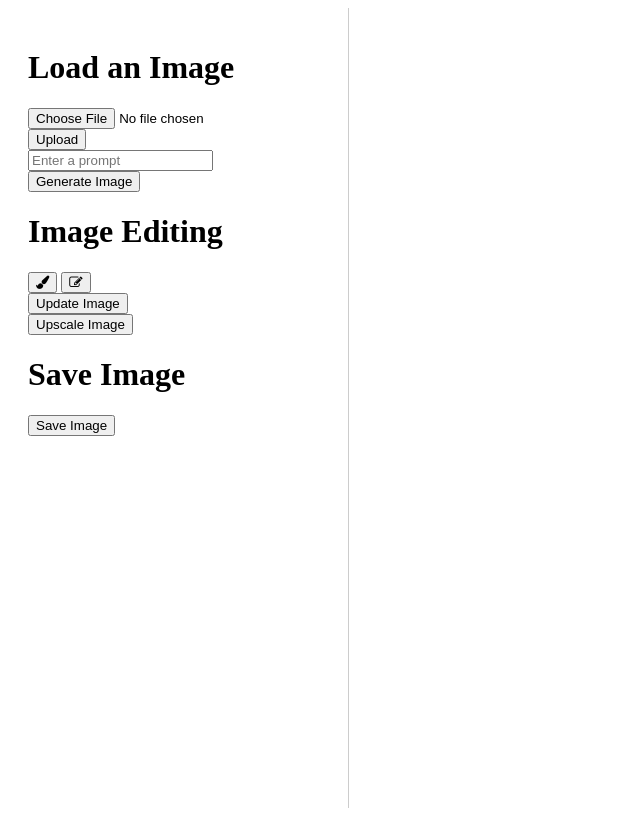
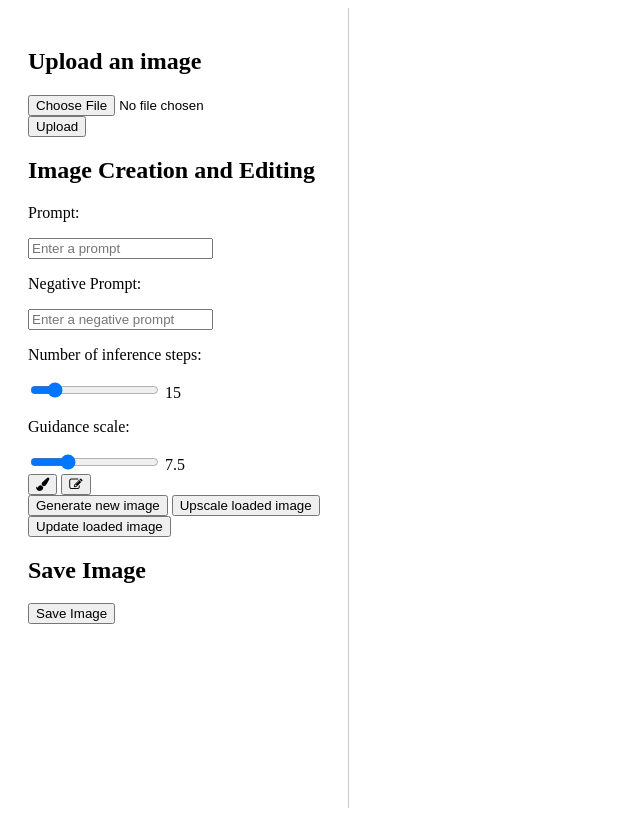
Before and after one commit to shanetwinterhalter/photo_studio, a Flask app: page / in a window 1280 px wide. Shown: the whole page, without its empty margins (0-640 px from the left). Run offline with Flask 3, Linux system fonts and the light colour scheme.

Commit message:
Updates
- Reorganise UI
- Set image size limits & handle non-square images
- Add options to configure number of steps, guidance scale and
negative prompts

```diff
--- a/web/app.py
+++ b/web/app.py
@@ -16,22 +16,23 @@ import random
 
 import time
 
+DEFAULTARGS = {
+    "prompt": "a portrait photo of a shane man, handsome, " +
+              "clear skin, photograph, photorealistic, well lit",
+    "inferenceSteps": "15",
+    "guidanceScale": "7.5",
+    "negativePrompt": "bad, deformed, ugly, bad anatomy, cartoon, " +
+                      "animated, scary, wrinkles, duplicate, double"
+}
 
 IMAGE_MODEL = "../models/shane9r"
 SEGMENT_MODEL = "../models/sam_vit_h_4b8939.pth"
-NEGATIVE_PROMPT = "bad, deformed, ugly, bad anatomy, cartoon, animated," + \
-                "scary, wrinkles, duplicate, double"
-NUM_INFERENCE_STEPS = 15
-GUIDANCE_SCALE = 20
 
 UPSCALE_MODEL = "stabilityai/stable-diffusion-x4-upscaler"
 UPSCALE_RES = (256, 256)
-UPSCALING_INFERENCE_STEPS = 15
 
 INPAINT_MODEL = "stabilityai/stable-diffusion-2-inpainting"
-INPAINTING_INFERENCE_STEPS = 15
-INPAINTING_GUIDANCE_SCALE = 7.5
-INPAINT_RES = (512, 512)
+MAX_INPAINT_RES = (1024, 1024)
 
 
 app = Flask(__name__)
@@ -78,21 +79,49 @@ def save_image(image):
     return image_url
 
 
+def get_prompt(prompt):
+    if prompt:
+        return prompt
+    else:
+        return DEFAULTARGS["prompt"]
+
+
+def get_negative_prompt(request):
+    if request:
+        return request
+    else:
+        return DEFAULTARGS["negativePrompt"]
+
+
+def resize_image(image, max_res):
+    width, height = image.size
+    if width > max_res[0] or height > max_res[1]:
+        if width > height:
+            new_width = max_res[0]
+            new_height = int(height * new_width / width)
+        else:
+            new_height = max_res[1]
+            new_width = int(width * new_height / height)
+        return image.resize((new_width, new_height))
+    else:
+        return image
+
+
 @app.route('/', methods=['GET'])
 def main_page():
-    return render_template('main_page.html')
+    return render_template('main_page.html', DEFAULTARGS=DEFAULTARGS)
 
 
 @app.route('/generate_image', methods=['POST'])
 def generate_image():
-    prompt = request.form["prompt"]
     inference_pipe = StableDiffusionPipeline.from_pretrained(
             IMAGE_MODEL, torch_dtype=torch.float16).to("cuda")
+
     image = inference_pipe(
-        prompt,
-        negative_prompt=NEGATIVE_PROMPT,
-        num_inference_steps=NUM_INFERENCE_STEPS,
-        guidance_scale=GUIDANCE_SCALE
+        get_prompt(request.form["prompt"]),
+        negative_prompt=get_negative_prompt(request.form["negativePrompt"]),
+        num_inference_steps=int(request.form["inferenceSteps"]),
+        guidance_scale=float(request.form["guidanceScale"])
         ).images[0]
 
     return jsonify({"image_url": save_image(image)})
@@ -114,10 +143,11 @@ def upscale_image():
     init_img = init_img.resize(UPSCALE_RES)
 
     upscaled_image = upscale_pipeline(
-        prompt="",
+        prompt=get_prompt(request.form["prompt"]),
         image=init_img,
-        num_inference_steps=UPSCALING_INFERENCE_STEPS,
-        negative_prompt=NEGATIVE_PROMPT
+        negative_prompt=get_negative_prompt(request.form["negativePrompt"]),
+        num_inference_steps=int(request.form["inferenceSteps"]),
+        guidance_scale=float(request.form["guidanceScale"])
     ).images[0]
     return jsonify({"image_url": save_image(upscaled_image)})
 
@@ -132,18 +162,20 @@ def inpaint_image():
     decoded_mask = base64.b64decode(request.form["mask"])
     height, width = init_img.size
     mask_array = np.frombuffer(decoded_mask, dtype=np.uint8)
-    mask_array = mask_array.reshape(height, width) * 255
+    mask_array = mask_array.reshape(width, height) * 255
     mask_img = Image.fromarray(mask_array).convert("RGB")
+    init_img = resize_image(init_img, MAX_INPAINT_RES)
+    mask_img = mask_img.resize(init_img.size)
 
     inpainted_image = inpainting_pipeline(
-        prompt="",
-        negative_prompt=NEGATIVE_PROMPT,
-        num_inference_steps=INPAINTING_INFERENCE_STEPS,
-        guidance_scale=INPAINTING_GUIDANCE_SCALE,
+        prompt=get_prompt(request.form["prompt"]),
         height=init_img.size[1],
         width=init_img.size[0],
         image=init_img,
-        mask_image=mask_img
+        mask_image=mask_img,
+        negative_prompt=get_negative_prompt(request.form["negativePrompt"]),
+        num_inference_steps=int(request.form["inferenceSteps"]),
+        guidance_scale=float(request.form["guidanceScale"])
     ).images[0]
 
     return jsonify({"image_url": save_image(inpainted_image)})
--- a/web/static/js/editImage.js
+++ b/web/static/js/editImage.js
@@ -41,7 +41,11 @@ export function upscaleImage() {
         url: "/upscale_image",
         method: "POST",
         data: {
-            image_url: $("#resultImage").attr("src")
+            prompt: $("#imgPrompt").val(),
+            image_url: $("#resultImage").attr("src"),
+            negativePrompt: $("#negativePrompt").val(),
+            inferenceSteps: $("#stepsSlider").val(),
+            guidanceScale: $("#guidanceSlider").val(),
         },
         success: function (response) {
             updateImage(response.image_url);
@@ -68,8 +72,12 @@ export function inpaintImage() {
         url: "/inpaint_image",
         method: "POST",
         data: {
+            prompt: $("#imgPrompt").val(),
             image_url: $("#resultImage").attr("src"),
-            mask: maskBase64
+            mask: maskBase64,
+            negativePrompt: $("#negativePrompt").val(),
+            inferenceSteps: $("#stepsSlider").val(),
+            guidanceScale: $("#guidanceSlider").val(),
         },
         success: function (response) {
             updateImage(response.image_url);
--- a/web/static/js/loadImage.js
+++ b/web/static/js/loadImage.js
@@ -38,7 +38,10 @@ export function generateImage() {
         url: "/generate_image",
         method: "POST",
         data: {
-            prompt: $("#imgPrompt").val()
+            prompt: $("#imgPrompt").val(),
+            negativePrompt: $("#negativePrompt").val(),
+            inferenceSteps: $("#stepsSlider").val(),
+            guidanceScale: $("#guidanceSlider").val(),
         },
         success: function (response) {
             updateImage(response.image_url);
--- a/web/static/js/main.js
+++ b/web/static/js/main.js
@@ -10,8 +10,7 @@ $("#uploadImageForm").on("submit", function (event) {
 });
 
 // When image generated
-$("#generateImageForm").on("submit", function (event) {
-    event.preventDefault();
+$("#generateImageButton").on("click", function (event) {
     generateImage();
 });
 
--- a/web/templates/main_page.html
+++ b/web/templates/main_page.html
@@ -10,16 +10,31 @@
 </head>
 <body>
     <div id="sidebar">
-        <h1>Load an Image</h1>
+        <h2>Upload an image</h2>
         <form id="uploadImageForm">
             <input type="file" id="fileUpload" name="file">
             <input type="submit" class="submitButton" id="uploadButton" value="Upload">
         </form>
-        <form id="generateImageForm">
+        <h2>Image Creation and Editing</h2>
+        <div>
+            <div>
+                <p>Prompt:</p>
                 <input type="text" id="imgPrompt" name="img_prompt" placeholder="Enter a prompt">
-            <input type="submit" class="submitButton" id="generateImageButton" value="Generate Image">
-        </form>
-        <h1>Image Editing</h1>
+            </div>
+            <div>
+                <p>Negative Prompt:</p>
+                <input type="text" id="negativePrompt" name="negative_prompt" placeholder="Enter a negative prompt">
+            </div>
+            <div>
+                <p>Number of inference steps:</p>
+                <input type="range" min="0" max="100" value="{{ DEFAULTARGS.inferenceSteps }}" id="stepsSlider" oninput="updateStepsValue(this.value)">
+                <span id="stepsValue">{{ DEFAULTARGS.inferenceSteps }}</span>
+            </div>
+            <div>
+                <p>Guidance scale:</p>
+                <input type="range" min="0" max="30" value="{{ DEFAULTARGS.guidanceScale }}" id="guidanceSlider" oninput="updateGuidanceValue(this.value)">
+                <span id="guidanceValue">{{ DEFAULTARGS.guidanceScale }}</span>
+            </div>
             <div>
                 <button id="brushIcon" class="icon-button">
                     <i class="fa fa-paint-brush" aria-hiudden="true"></i>
@@ -29,12 +44,12 @@
                 </button>
             </div>
             <div>
-            <button id="inpaintButton" class="submitButton" type="button">Update Image</button>
+                <button id="generateImageButton" class="submitButton" type="button">Generate new image</button>
+                <button id="upscaleImageButton" class="submitButton" type="button">Upscale loaded image</button>
+                <button id="inpaintButton" class="submitButton" type="button">Update loaded image</button>
             </div>
-        <div>
-            <button id="upscaleImageButton" class="submitButton" type="button">Upscale Image</button>
         </div>
-        <h1>Save Image</h1>
+        <h2>Save Image</h2>
         <div>
             <button id="saveImageButton">Save Image</button>
         </div>
@@ -50,4 +65,13 @@
     </div>
 </body>
 <script type="module" src="{{ url_for('static', filename='js/main.js') }}"></script>
+<script>
+    function updateStepsValue(value) {
+        document.getElementById('stepsValue').innerText = value;
+    }
+
+    function updateGuidanceValue(value) {
+        document.getElementById('guidanceValue').innerText = value;
+    }
+</script>
 </html>
```
Lines whose indentation alone changed are shown as unchanged.
